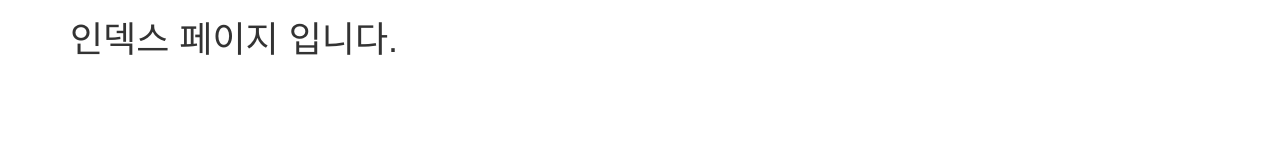
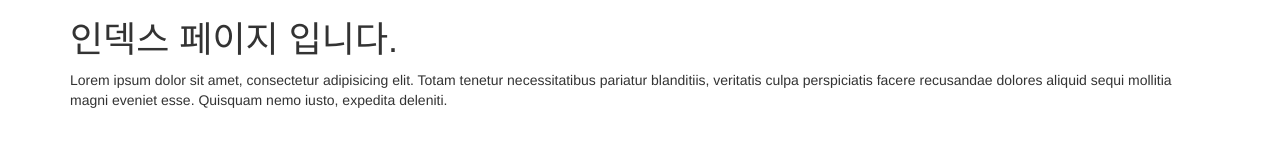
Before and after one commit to WooHeeSeon/yourApp, a plain HTML site: page index.html in a window 1280 px wide. Drawn offline with Linux system fonts and the light colour scheme.

Commit message:
index.html p added

```diff
--- a/index.html
+++ b/index.html
@@ -8,6 +8,7 @@
 <body>
 	<div class="container">
 		<h1>인덱스 페이지 입니다.</h1>
+		<p>Lorem ipsum dolor sit amet, consectetur adipisicing elit. Totam tenetur necessitatibus pariatur blanditiis, veritatis culpa perspiciatis facere recusandae dolores aliquid sequi mollitia magni eveniet esse. Quisquam nemo iusto, expedita deleniti.</p>
 	</div>
 	<script src="js/jquery-3.3.1.js"></script>
 	<script>
```
